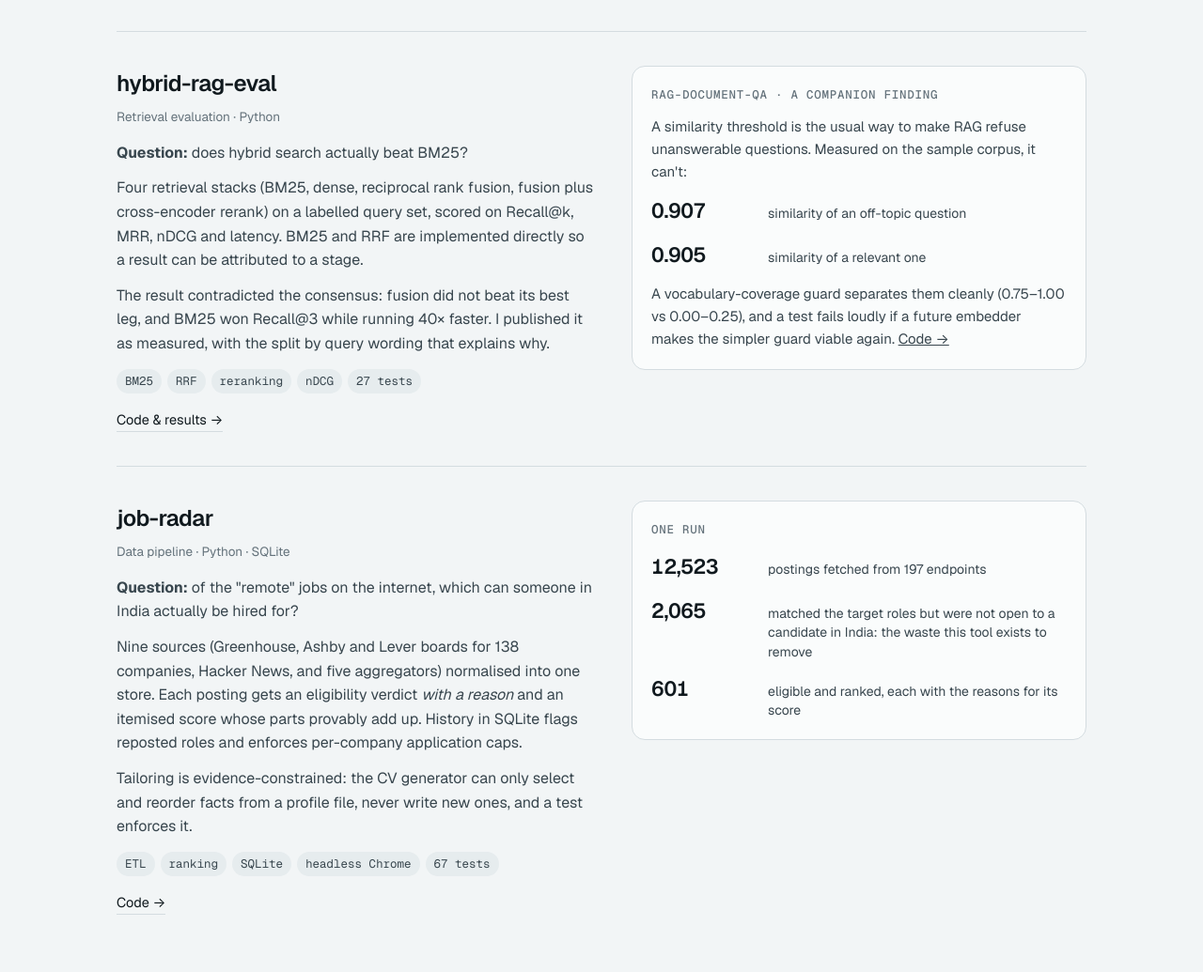
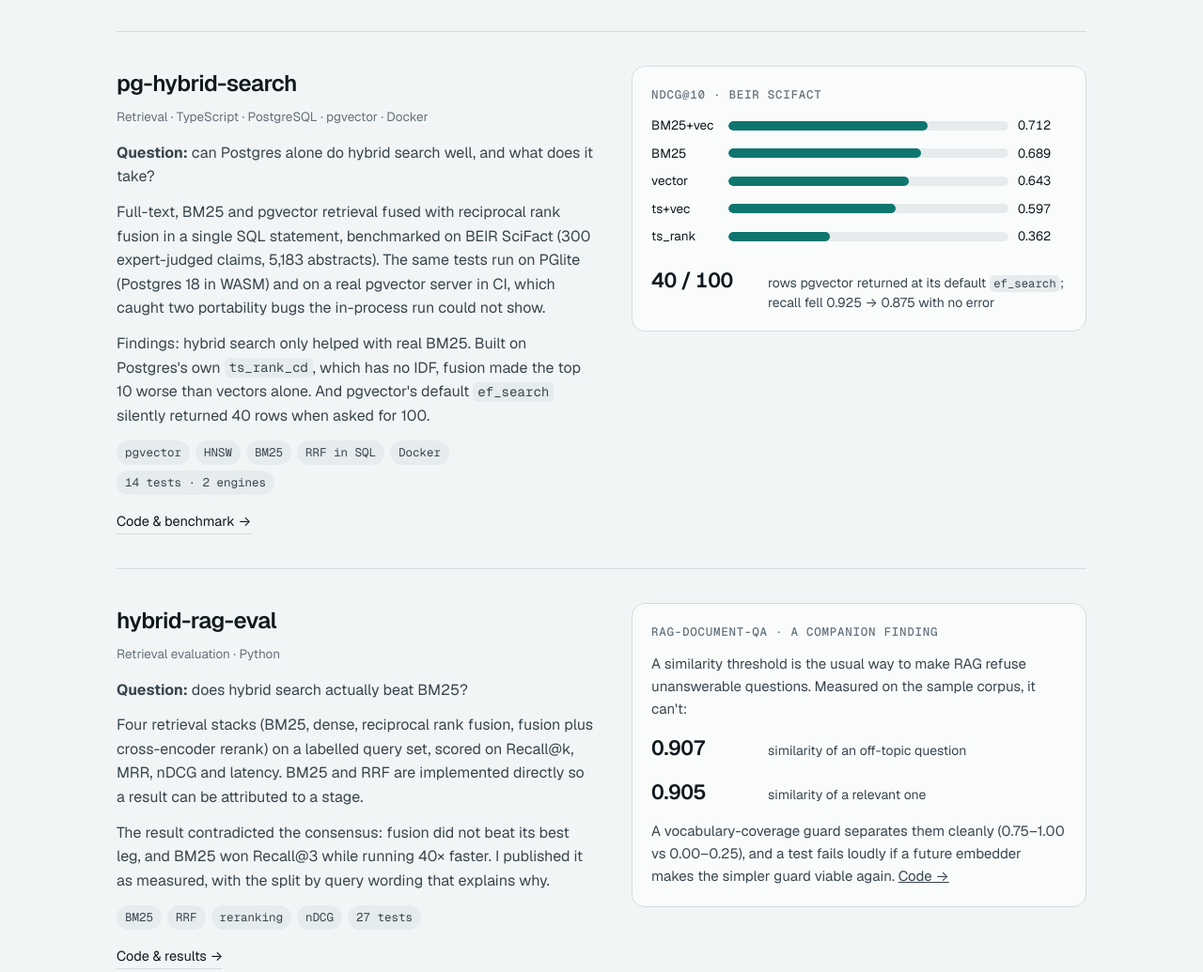
Before and after one commit to shubhankar360/shubhankar360.github.io, a plain HTML site: page index.html in a window 1280 px wide. Shown: the part 2185-3220 px from the top of the page at 94% size. Drawn offline with nearby package versions, Linux system fonts and the light colour scheme; animation ran at ten frames a second.

Commit message:
Add pg-hybrid-search case study; refresh public CV
Co-Authored-By: Claude Opus 5.5 <noreply@anthropic.com>

```diff
--- a/index.html
+++ b/index.html
@@ -100,7 +100,7 @@ table.mini th, table.mini td { text-align: left; padding: 7px 8px; border-bottom
 table.mini th { color: var(--mute); font-weight: 500; font-size: 12.5px; }
 table.mini td.hi { color: var(--acc); font-weight: 600; }
 .bars { display: grid; gap: 8px; margin-top: 6px; }
-.bar { display: grid; grid-template-columns: 52px 1fr 52px; gap: 10px; align-items: center; font-size: 13.5px; font-variant-numeric: tabular-nums; }
+.bar { display: grid; grid-template-columns: 72px 1fr 52px; gap: 10px; align-items: center; font-size: 13.5px; font-variant-numeric: tabular-nums; }
 .bar i { display: block; height: 10px; border-radius: 99px; background: var(--bg2); position: relative; overflow: hidden; }
 .bar i::after { content: ""; position: absolute; inset: 0 auto 0 0; width: var(--w); background: var(--acc); border-radius: 99px; transform-origin: left; }
 .js .bar i::after { transform: scaleX(0); transition: transform 1s cubic-bezier(.2,.7,.2,1); }
@@ -255,6 +255,31 @@ footer .wrap { display: flex; justify-content: space-between; gap: 12px; flex-wr
 
     <article class="case reveal">
       <div>
+        <h3>pg-hybrid-search</h3>
+        <p class="kind">Retrieval · TypeScript · PostgreSQL · pgvector · Docker</p>
+        <p><b>Question:</b> can Postgres alone do hybrid search well, and what does it take?</p>
+        <p>Full-text, BM25 and pgvector retrieval fused with reciprocal rank fusion in a single SQL statement, benchmarked on BEIR SciFact (300 expert-judged claims, 5,183 abstracts). The same tests run on PGlite (Postgres 18 in WASM) and on a real pgvector server in CI, which caught two portability bugs the in-process run could not show.</p>
+        <p>Findings: hybrid search only helped with real BM25. Built on Postgres's own <code>ts_rank_cd</code>, which has no IDF, fusion made the top 10 worse than vectors alone. And pgvector's default <code>ef_search</code> silently returned 40 rows when asked for 100.</p>
+        <div class="tags"><span class="tag">pgvector</span><span class="tag">HNSW</span><span class="tag">BM25</span><span class="tag">RRF in SQL</span><span class="tag">Docker</span><span class="tag">14 tests · 2 engines</span></div>
+        <div class="links"><a href="https://github.com/shubhankar360/pg-hybrid-search">Code &amp; benchmark →</a></div>
+      </div>
+      <div class="panel">
+        <h4>nDCG@10 · BEIR SciFact</h4>
+        <div class="bars">
+          <div class="bar"><span>BM25+vec</span><i style="--w:71.2%"></i><span>0.712</span></div>
+          <div class="bar"><span>BM25</span><i style="--w:68.9%"></i><span>0.689</span></div>
+          <div class="bar"><span>vector</span><i style="--w:64.3%"></i><span>0.643</span></div>
+          <div class="bar"><span>ts+vec</span><i style="--w:59.7%"></i><span>0.597</span></div>
+          <div class="bar"><span>ts_rank</span><i style="--w:36.2%"></i><span>0.362</span></div>
+        </div>
+        <ul class="metric-list" style="margin-top:18px">
+          <li><b>40 / 100</b><span>rows pgvector returned at its default <code>ef_search</code>; recall fell 0.925 → 0.875 with no error</span></li>
+        </ul>
+      </div>
+    </article>
+
+    <article class="case reveal">
+      <div>
         <h3>hybrid-rag-eval</h3>
         <p class="kind">Retrieval evaluation · Python</p>
         <p><b>Question:</b> does hybrid search actually beat BM25?</p>
@@ -342,7 +367,7 @@ footer .wrap { display: flex; justify-content: space-between; gap: 12px; flex-wr
       <dl>
         <div><dt>LLM systems</dt><dd>Anthropic Claude, OpenAI and Gemini APIs · tool calling · structured output · agents · MCP</dd></div>
         <div><dt>Retrieval &amp; evaluation</dt><dd>BM25, dense and hybrid search · reranking · Recall@k, MRR, nDCG · pass^k · judge calibration · paired significance tests</dd></div>
-        <div><dt>Backend &amp; data</dt><dd>Python · FastAPI · Pydantic · SQL / SQLite / MySQL · Node.js · PHP · webhooks · crawlers and ETL</dd></div>
+        <div><dt>Backend &amp; data</dt><dd>Python · TypeScript · FastAPI · PostgreSQL (full-text, BM25, pgvector) · SQLite / MySQL · Node.js · PHP · Docker · webhooks · crawlers and ETL</dd></div>
         <div><dt>Web</dt><dd>TypeScript · JavaScript · WebGL / GLSL · performance profiling · GitHub Actions</dd></div>
         <div><dt>Working</dt><dd>Remote and async · UTC+5:30, overlapping UK/EU hours or US-East mornings · contractor or EOR · English (fluent), Hindi (native)</dd></div>
       </dl>
```
Also changed, not shown: 1 other file.
